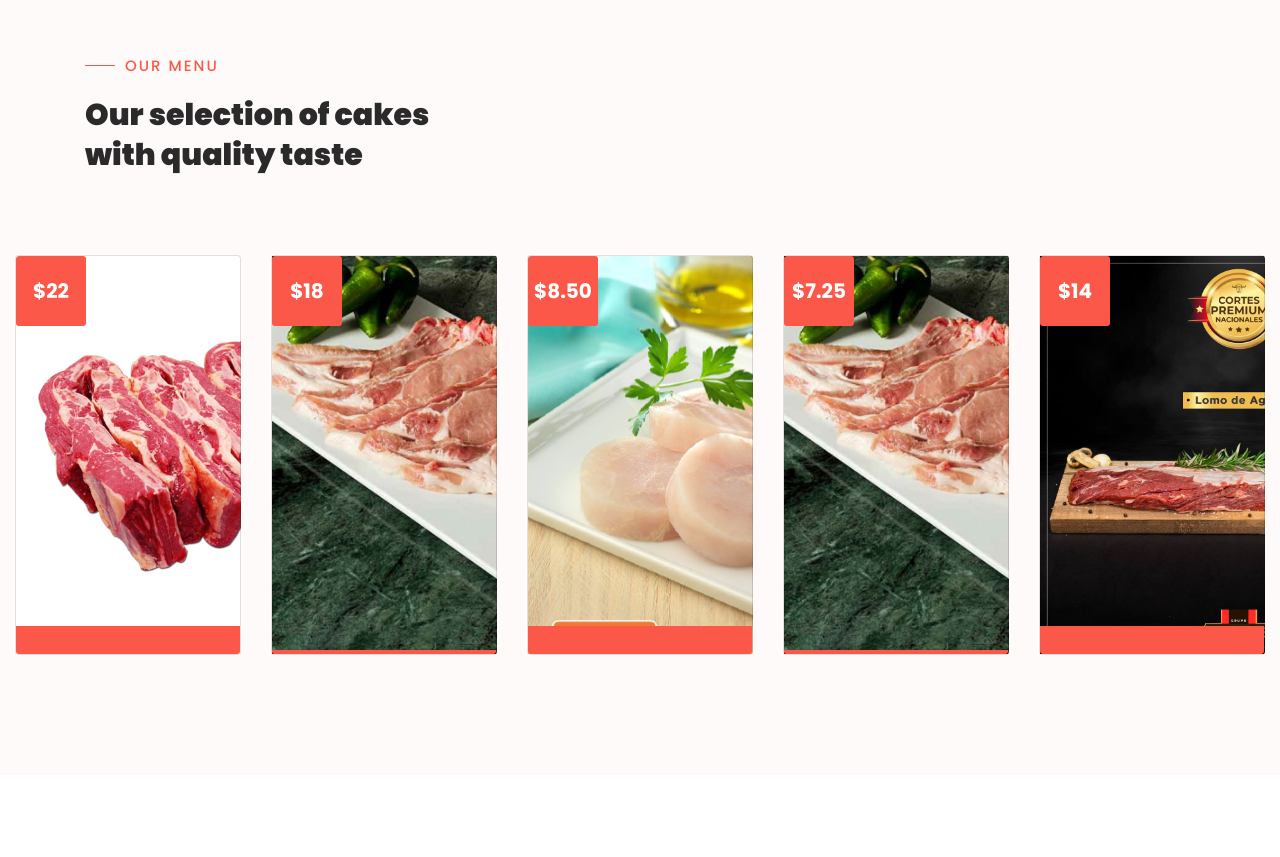
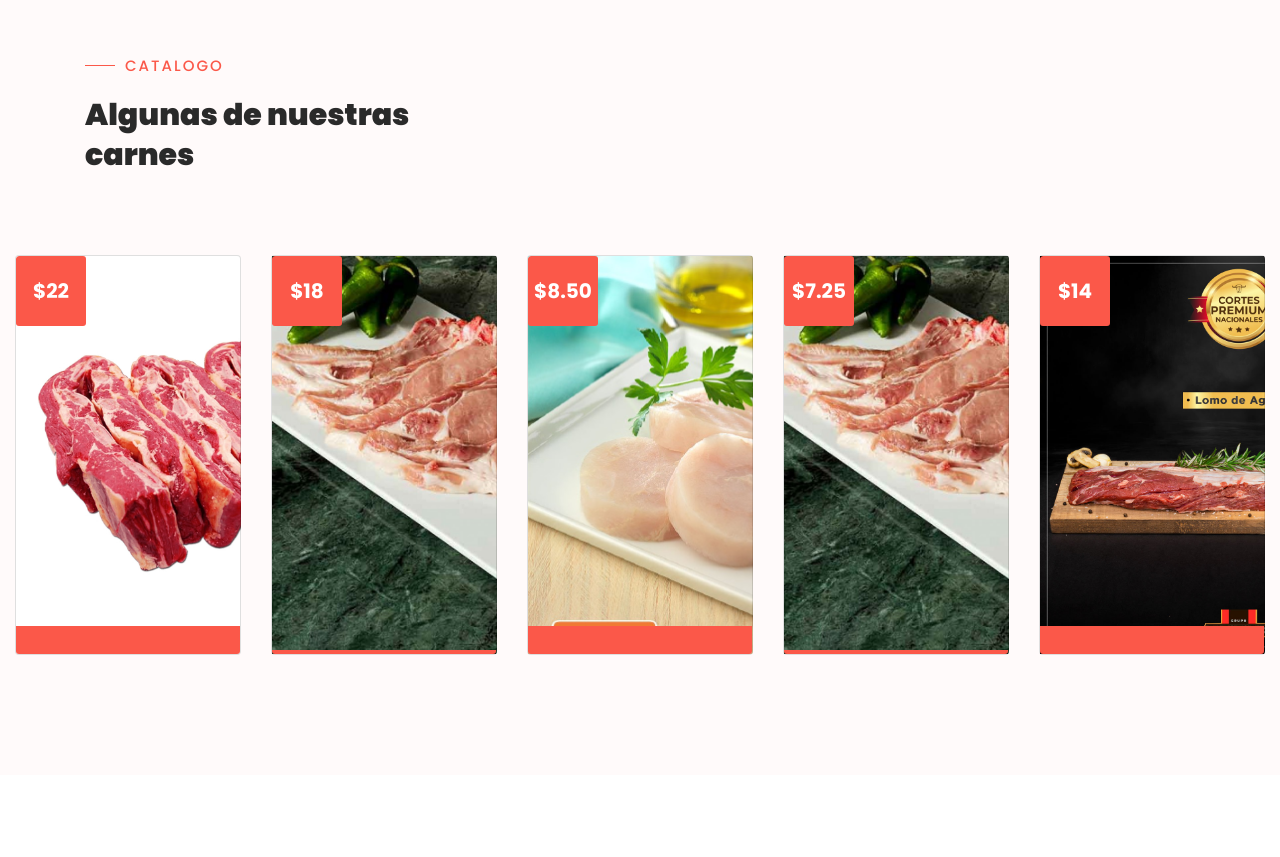
Before and after one commit to kikeTBOX/kiketbox.github.io, a plain HTML site: page index.html in a window 1280 px wide. Shown: the part 1578-2435 px from the top of the page. Drawn offline with Linux system fonts and the light colour scheme.

Commit message:
Update index.html

```diff
--- a/index.html
+++ b/index.html
@@ -151,8 +151,8 @@ https://templatemo.com/tm-558-klassy-cafe
             <div class="row">
                 <div class="col-lg-4">
                     <div class="section-heading">
-                        <h6>Our Menu</h6>
-                        <h2>Our selection of cakes with quality taste</h2>
+                        <h6> Catalogo </h6>
+                        <h2> Algunas de nuestras carnes</h2>
                     </div>
                 </div>
             </div>
```
